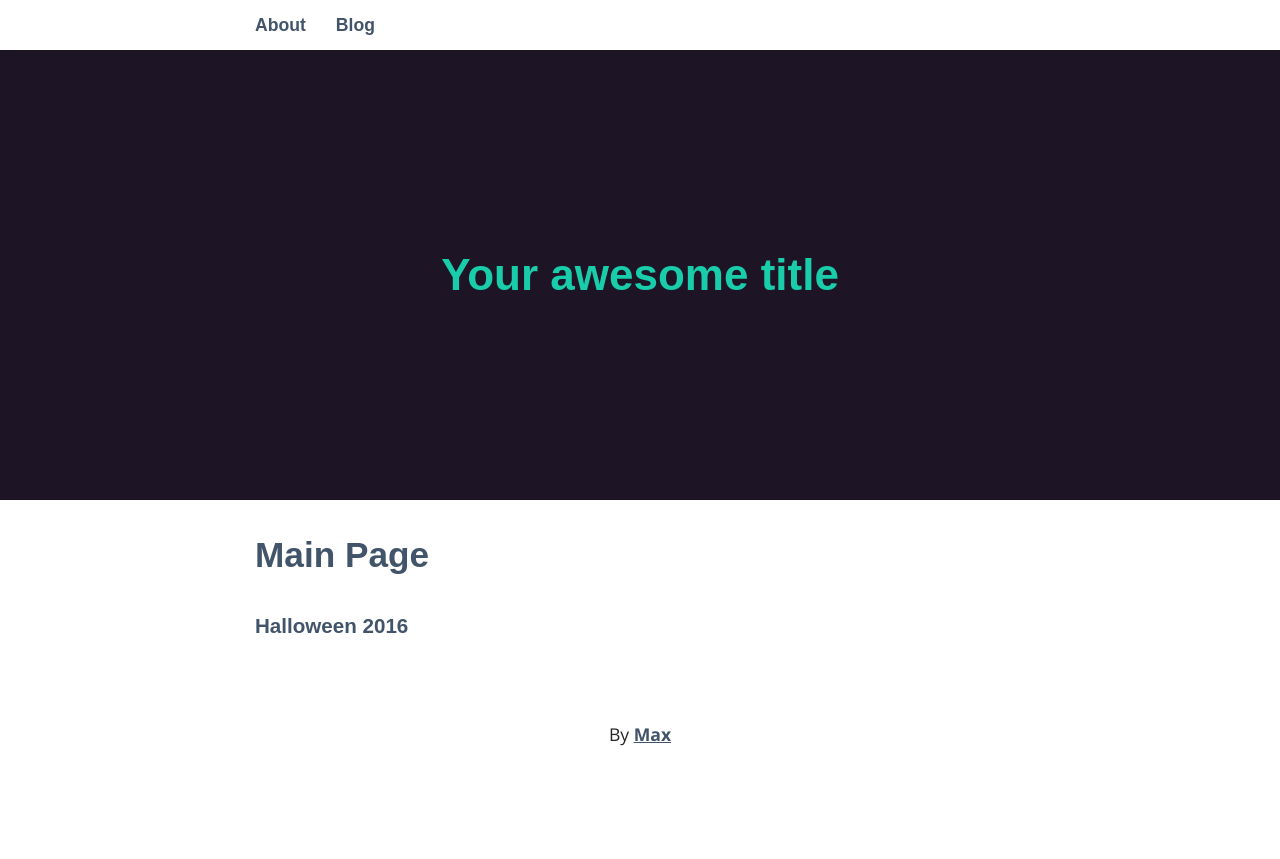
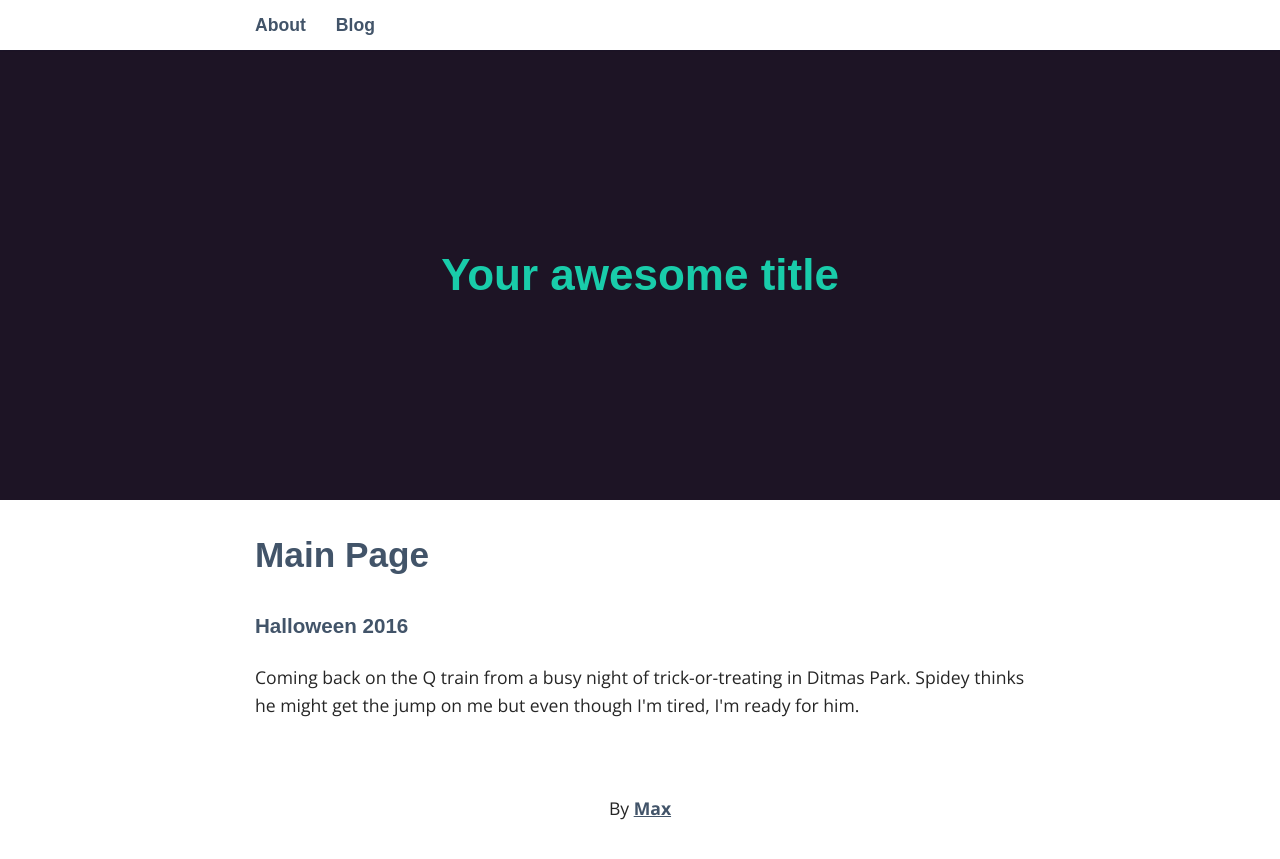
Before and after one commit to Andrewepstein/andrewepstein.github.io, a Jekyll site: the page built from index.html, in a window 1280 px wide. Shown: the top 859 px of the page. Built offline with Jekyll 4.4.1, drawn with Linux system fonts in a browser that asks for light colours; some web fonts are replaced; a script that is not in the unit is left out.

Commit message:
Halloween quote

```diff
--- a/index.html
+++ b/index.html
@@ -4,4 +4,5 @@ layout: default
 
   <h2>Main Page</h2>
 <h3>Halloween 2016</h3>
+Coming back on the Q train from a busy night of trick-or-treating in Ditmas Park.  Spidey thinks he might get the jump on me but even though I'm tired, I'm ready for him.
 <blockquote class="imgur-embed-pub" lang="en" data-id="a/Zt8Zs"><a href="//imgur.com/Zt8Zs"></a></blockquote><script async src="//s.imgur.com/min/embed.js" charset="utf-8"></script>
```
